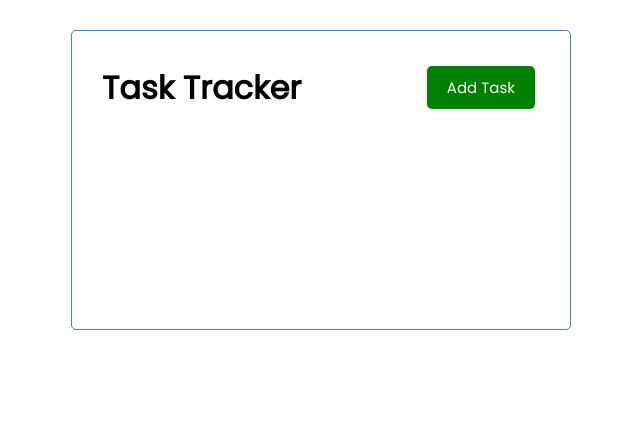
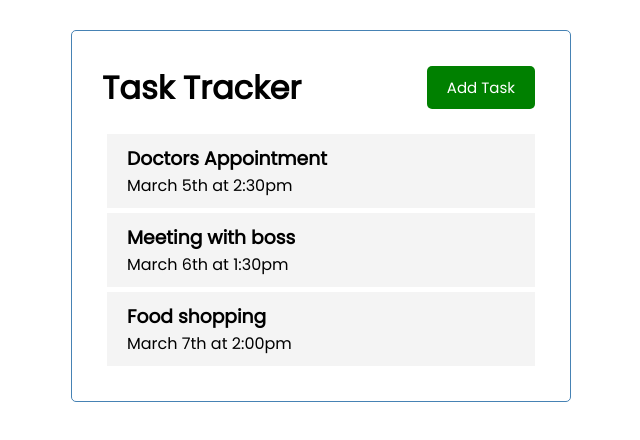
Before and after one commit to dennis-mburu/vue-task-tracker, a Vue app: page / in a window 1280 px wide. Shown: the top 440 px of the page, without its empty margins (319-959 px from the left). Built offline with nearby package versions, Linux system fonts and the light colour scheme.

Commit message:
Able to pass down binded props and loop through to display lists

```diff
--- a/src/App.vue
+++ b/src/App.vue
@@ -1,16 +1,45 @@
 <template>
   <div class="container">
     <!-- <h1>Hello World</h1> -->
-    <Header title="Task Tracker"/>
+    <Header title="Task Tracker" />
+    <Tasks :tasks="tasks"/>
   </div>
 </template>
 
 <script>
-import Header from "./components/Header.vue"
+import Header from "./components/Header.vue";
+import Tasks from "./components/Tasks.vue"
 export default {
   name: "App",
   components: {
-    Header
+    Header, Tasks
+  },
+  data() {
+    return {
+      tasks: [],
+    };
+  },
+  created() {
+    this.tasks = [
+        {
+          id: "1",
+          text: "Doctors Appointment",
+          day: "March 5th at 2:30pm",
+          reminder: true,
+        },
+        {
+          id: "2",
+          text: "Meeting with boss",
+          day: "March 6th at 1:30pm",
+          reminder: true,
+        },
+        {
+          id: "3",
+          text: "Food shopping",
+          day: "March 7th at 2:00pm",
+          reminder: false,
+        },
+      ]
   },
 };
 </script>
--- /dev/null
+++ b/src/components/Task.vue
@@ -0,0 +1,37 @@
+<script>
+export default {
+  props: {
+    task: Object,
+  },
+};
+</script>
+
+<template>
+  <div class="task">
+    <h3>{{ task.text }}</h3>
+    <p>{{ task.day }}</p>
+  </div>
+</template>
+
+<style>
+.fas {
+  color: red;
+}
+
+.task {
+  background: #f4f4f4;
+  margin: 5px;
+  padding: 10px 20px;
+  cursor: pointer;
+}
+
+.task.reminder {
+  border-left: 5px solid green;
+}
+
+.task h3 {
+  display: flex;
+  align-items: center;
+  justify-content: space-between;
+}
+</style>
--- /dev/null
+++ b/src/components/Tasks.vue
@@ -0,0 +1,18 @@
+<script>
+import Task from "./Task.vue"
+    export default {
+        name: "Tasks",
+        props: {
+            tasks: Array
+        },
+        components: {
+            Task
+        }
+    }
+</script>
+
+<template>
+    <div v-for="task in tasks">
+        <Task :task="task" />
+    </div>
+</template>
```
